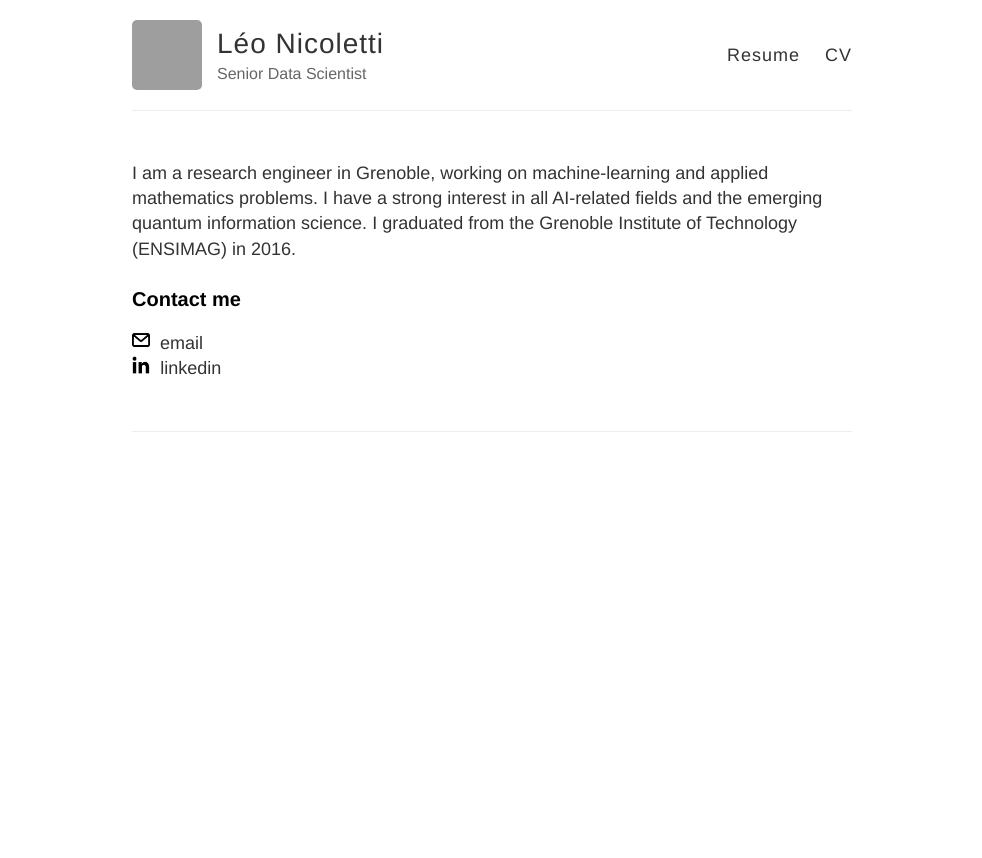
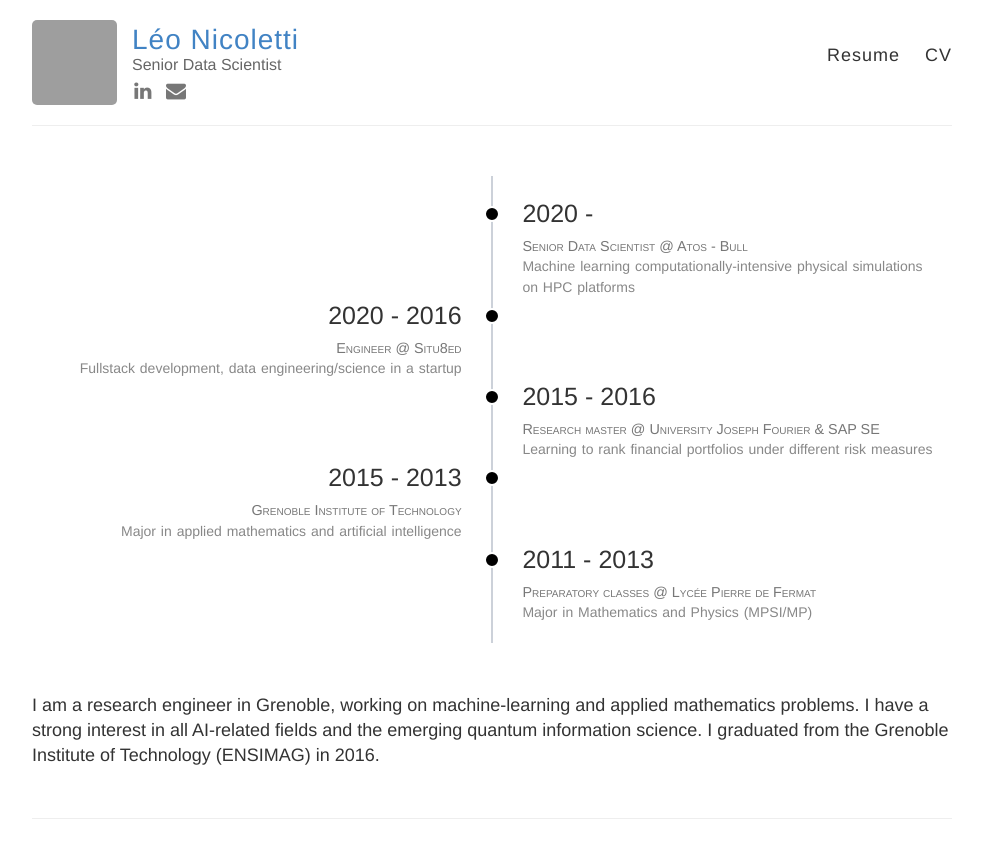
Before and after one commit to leonicoletti/leonicoletti.github.io, a Jekyll site: the page built from index.html, in a window 1280 px wide. Shown: the top 858 px of the page, without its empty margins (148-1130 px from the left). Built offline with Jekyll 4.4.1, drawn with Linux system fonts in a browser that asks for light colours; grey boxes are pictures that could not be loaded.

Commit message:
Timeline.

```diff
--- a/_layouts/default.html
+++ b/_layouts/default.html
@@ -10,6 +10,9 @@
     <![endif]-->
 
     <link rel="stylesheet" type="text/css" href="{{ site.baseurl }}/style.css" />
+    <link rel="stylesheet" type="text/css" href="{{ site.baseurl }}/timeline.css" />
+    <link rel="stylesheet" type="text/css" href="{{ site.baseurl }}/iconbar.css" />
+    <link rel="stylesheet" href="https://cdnjs.cloudflare.com/ajax/libs/font-awesome/4.7.0/css/font-awesome.min.css">
   </head>
 
   <body>
@@ -19,13 +22,21 @@
           <a href="{{ site.baseurl }}/" class="site-avatar"><img src="{{ site.avatar }}" /></a>
 
           <div class="site-info">
-            <h1 class="site-name"><a href="{{ site.baseurl }}/">{{ site.name }}</a></h1>
+            <div class="site-name"><a href="{{ site.baseurl }}/">{{ site.name }}</a></div>
             <p class="site-description">{{ site.description }}</p>
+
+            <div class="icon-bar">
+              <a href="https://www.linkedin.com/in/leonicoletti" target="_blank" rel="noopener noreferrer">
+                <i class="fa fa-linkedin"></i>
+              </a>
+              <a href="mailto:nicoletti.leo@gmail.com" target="_blank" rel="noopener noreferrer">
+                <i class="fa fa-envelope"></i>
+              </a>
+            </div>
           </div>
 
           <nav>
-            <!-- <a href="{{ site.baseurl }}/blog">Blog</a> -->
-            <a href="{{ site.baseurl }}/pdf/LeoNicoletti.pdf" target="_blank">Resume</a>
+            <a href="{{ site.baseurl }}/pdf/LeoNicoletti.pdf" target="_blank" rel="noopener noreferrer">Resume</a>
             <a href="{{ site.baseurl }}/curriculum">CV</a>
           </nav>
         </header>
--- /dev/null
+++ b/iconbar.css
@@ -0,0 +1,19 @@
+.icon-bar {
+    width: 100%;
+    background-color: #fff;
+    overflow: auto;
+}
+
+.icon-bar a {
+    float: left;
+    width: 20%;
+    text-align: center;
+    padding-right: 12px;
+    transition: all 0.3s ease;
+    color: #777;
+    font-size: 20px;
+}
+
+.icon-bar a:hover {
+    color: #333;
+}
--- a/index.html
+++ b/index.html
@@ -5,20 +5,59 @@
 <article class="page">
 
   <div class="entry">
+
+    <div class="timeline-container">
+
+      <div class="timeline-block timeline-block-right">
+          <div class="marker"></div>
+          <div class="timeline-content">
+            <div class="timeline-period">2020 -</div>
+            <div class="timeline-title">Senior Data Scientist @ Atos - Bull</div>
+            <p>Machine learning computationally-intensive physical simulations on HPC platforms</p>
+          </div>
+      </div>
+
+      <div class="timeline-block timeline-block-left">
+          <div class="marker"></div>
+          <div class="timeline-content">
+            <div class="timeline-period">2016 - 2020</div>
+            <div class="timeline-title">Engineer @ Situ8ed</div>
+            <p>Fullstack development, data engineering/science in a startup</p>
+          </div>
+      </div>
+
+      <div class="timeline-block timeline-block-right">
+          <div class="marker"></div>
+          <div class="timeline-content">
+            <div class="timeline-period">2015 - 2016</div>
+            <div class="timeline-title">
+              Research master @ University Joseph Fourier & SAP SE
+            </div>
+            <p>Learning to rank financial portfolios under different risk measures</p>
+          </div>
+      </div>
+
+      <div class="timeline-block timeline-block-left">
+          <div class="marker"></div>
+          <div class="timeline-content">
+            <div class="timeline-period">2013 - 2015</div>
+            <div class="timeline-title">Grenoble Institute of Technology</div>
+            <p>Major in applied mathematics and artificial intelligence</p>
+          </div>
+      </div>
+
+      <div class="timeline-block timeline-block-right">
+          <div class="marker"></div>
+          <div class="timeline-content">
+            <div class="timeline-period">2011 - 2013</div>
+            <div class="timeline-title">Preparatory classes @ Lycée Pierre de Fermat</div>
+            <p>Major in Mathematics and Physics (MPSI/MP)</p>
+          </div>
+      </div>
+
+    </div>
+
     <p>{{ site.long_description }}</p>
-
-    <h3 id="contact-me">Contact me</h3>
-
-    <div class="link-icon">
-      <a href="mailto:nicoletti.leo@gmail.com" target="_blank" rel="noopener noreferrer">
-        <img src="images/mail-icon.png" height="18">&nbsp; email
-      </a>
-    </div>
-    <div class="link-icon">
-      <a href="https://www.linkedin.com/in/leonicoletti" target="_blank" rel="noopener noreferrer">
-        <img src="images/linkedin-icon.png" height="18">&nbsp; linkedin
-      </a>
-    </div>
 
   </div>
 </article>
--- a/style.scss
+++ b/style.scss
@@ -16,7 +16,7 @@
 
 .container {
   margin: 0 auto;
-  max-width: 740px;
+  max-width: 940px;
   padding: 0 10px;
   width: 100%;
 }
@@ -54,7 +54,7 @@
   font-size: 18px;
 }
 
-p {
+.entry-content {
   margin: 15px 0;
 }
 
@@ -120,8 +120,6 @@
   background: $lightGray;
 }
 
-// Nicolas Gallagher's micro clearfix hack
-// http://nicolasgallagher.com/micro-clearfix-hack/
 .clearfix:before,
 .clearfix:after {
     content: " ";
@@ -147,8 +145,8 @@
 
 .site-avatar {
   float: left;
-  width: 70px;
-  height: 70px;
+  width: 85px;
+  height: 85px;
   margin-right: 15px;
 
   @include mobile {
@@ -317,11 +315,3 @@
   border-bottom: 1px solid $lightGray;
   height: 20px;
 }
-
-.link-icon {
-  display: flex;
-  align-items: center;
-  a:link, a:visited, a:hover, a:active {
-    color: #333;
-  }
-}
--- /dev/null
+++ b/timeline.css
@@ -0,0 +1,105 @@
+* {
+    -webkit-box-sizing: border-box;
+    -moz-box-sizing: border-box;
+    box-sizing: border-box;
+    outline: none;
+}
+
+.timeline-container {
+    width: 100%;
+    padding: 20px 0;
+    margin: 50px auto;
+    position: relative;
+    overflow: hidden;
+}
+
+.timeline-container:before {
+    content: '';
+    position: absolute;
+    top: 0;
+    left: 50%;
+    margin-left: -1px;
+    width: 2px;
+    height: 100%;
+    background: #CCD1D9;
+    z-index: 1
+}
+
+.timeline-block {
+    width: -webkit-calc(50% + 8px);
+    width: -moz-calc(50% + 8px);
+    width: calc(50% + 8px);
+    display: -webkit-box;
+    display: -webkit-flex;
+    display: -moz-box;
+    display: flex;
+    -webkit-box-pack: justify;
+    -webkit-justify-content: space-between;
+    -moz-box-pack: justify;
+    justify-content: space-between;
+    clear: both;
+}
+
+.timeline-block-right {
+    float: right;
+}
+
+.timeline-block-left {
+    float: left;
+    direction: rtl
+}
+
+.marker {
+    width: 16px;
+    height: 16px;
+    border-radius: 50%;
+    border: 2px solid #fff;
+    background: #000;
+    margin-top: 10px;
+    z-index: 9999
+ }
+
+.timeline-content {
+    width: 95%;
+    padding: 0 15px;
+    color: #666;
+}
+
+.timeline-content div.timeline-period {
+    margin-bottom: 5px;
+    font-size: 25px;
+    font-weight: 500;
+    color: #333;
+}
+
+.timeline-content div.timeline-title {
+    color: #777;
+    font-variant: small-caps;
+    font-size: 80%;
+}
+
+.timeline-content p {
+    font-size: 14px;
+    line-height: 1.5em;
+    word-spacing: 1px;
+    color: #888;
+}
+
+@media screen and (max-width: 768px) {
+    .timeline-container:before {
+        left: 8px;
+        width: 2px;
+    }
+    .timeline-block {
+        width: 100%;
+        margin-bottom: 30px;
+    }
+    .timeline-block-right {
+        float: none;
+    }
+
+    .timeline-block-left {
+        float: none;
+        direction: ltr;
+    }
+}
```
Also changed, not shown: curriculum.html (+9 -9 lines).
